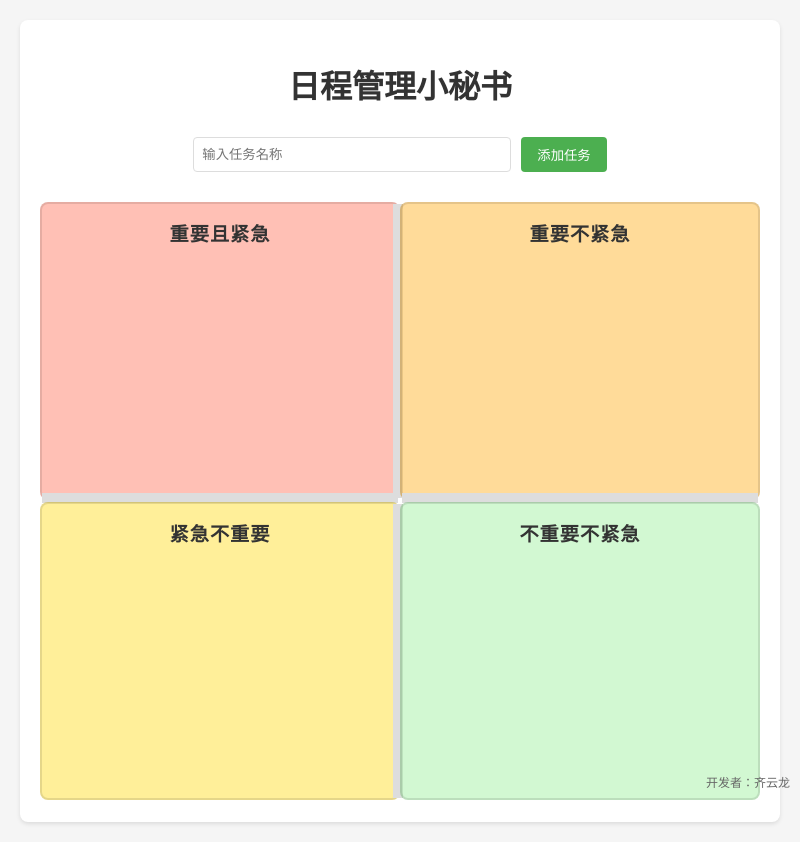
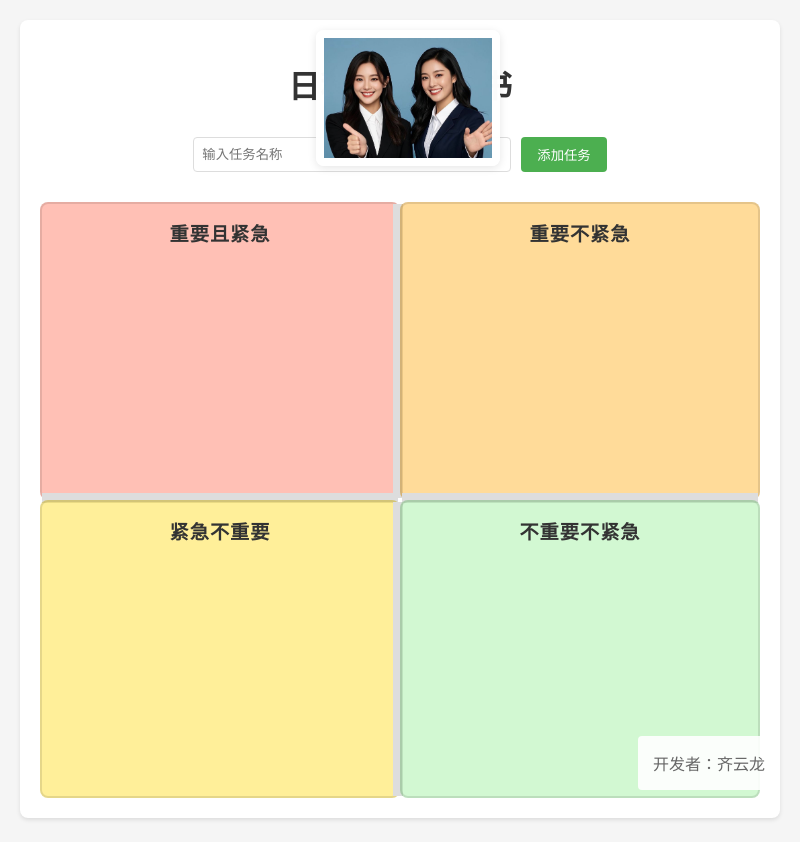
Before and after one commit to enter131/workflow, an Electron app: page index.html in a window 800 px wide. Drawn offline with Linux system fonts and the light colour scheme; no server answers.

Commit message:
更新文档和界面：添加Electron环境说明，优化界面布局，新增logo

```diff
--- a/index.html
+++ b/index.html
@@ -7,25 +7,45 @@
     .developer-info {
       position: fixed;
       bottom: 10px;
-      right: 10px;
-      font-size: 12px;
+      right: 20px;
+      padding: 15px;
+      font-size: 16px;
       color: #666;
       font-family: -apple-system, BlinkMacSystemFont, 'Segoe UI', Roboto, Helvetica, Arial, sans-serif;
+      background: rgba(255,255,255,0.9);
+      border-radius: 4px;
+      z-index: 1000;
     }
-    .decorative-image {
-      position: fixed;
-      top: 20px;
-      right: 20px;
-      width: 120px;
-      height: 60px;
+    .logo-container {
+      position: absolute;
+      top: 30px;
+      right: 300px;
+      height: 120px;
+      width: auto;
+      padding: 8px;
+      background: rgba(255,255,255,0.98);
       border-radius: 8px;
-      overflow: hidden;
-      box-shadow: 0 2px 4px rgba(0,0,0,0.1);
+      box-shadow: 0 2px 8px rgba(0,0,0,0.1);
+      z-index: 999;
+      transition: all 0.3s ease;
+      display: flex;
+      align-items: center;
+      justify-content: center;
     }
-    .decorative-image img {
-      width: 100%;
+    .logo-container:hover {
+      transform: translateY(-2px);
+      box-shadow: 0 6px 16px rgba(0,0,0,0.15);
+    }
+    .logo-container img {
       height: 100%;
-      object-fit: cover;
+      width: auto;
+      object-fit: contain;
+      display: block;
+    }
+    .logo-container img {
+      height: 100%;
+      width: auto;
+      object-fit: contain;
     }
     body {
       font-family: -apple-system, BlinkMacSystemFont, 'Segoe UI', Roboto, Helvetica, Arial, sans-serif;
@@ -33,12 +53,15 @@
       background-color: #f5f5f5;
     }
     .container {
-      max-width: 1200px;
+      max-width: 90vw;
+      margin-left: 2rem;
+      margin-right: 2rem;
       margin: 0 auto;
       background-color: white;
       padding: 20px;
       border-radius: 8px;
       box-shadow: 0 2px 4px rgba(0,0,0,0.1);
+      position: relative;
     }
     h1 {
       color: #333;
@@ -99,7 +122,8 @@
       display: flex;
       flex-wrap: wrap;
       margin-top: 30px;
-      min-height: 600px;
+      min-height: 70vh;
+      max-height: 90vh;
       position: relative;
     }
     .quadrant-row {
@@ -206,6 +230,7 @@
     .item-link:hover span {
       display: inline;
     }
+    .item-link {
       font-size: 0.9em;
       padding: 6px 10px;
       background-color: rgba(33, 150, 243, 0.1);
@@ -270,6 +295,9 @@
   <link rel="stylesheet" href="https://cdnjs.cloudflare.com/ajax/libs/font-awesome/5.15.4/css/all.min.css">
 </head>
 <body>
+  <div class="logo-container">
+    <img src="logo.png" alt="App Logo">
+  </div>
   <div class="container">
     <h1>日程管理小秘书</h1>
     <div class="add-form">
@@ -304,7 +332,9 @@
       </div>
     </div>
   </div>
-  <div class="developer-info">开发者：齐云龙</div>
+  <div class="developer-info" style="position: absolute; bottom: 10px; right: 20px;">
+    开发者：齐云龙
+  </div>
 
   <script>
     const { ipcRenderer } = require('electron');
```
Also changed, not shown: README.md, logo.png (added).
